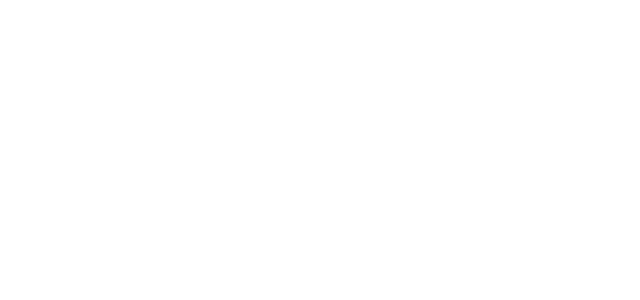
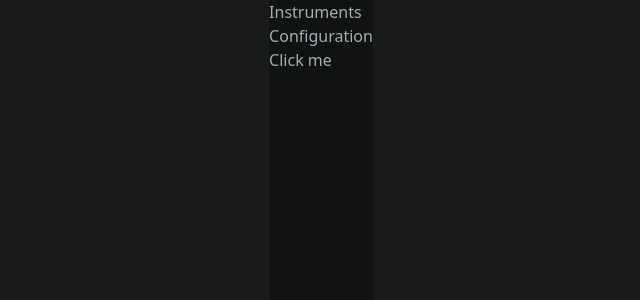
Before and after one commit to Z3TA-D3V/Instruments-Simulator-APP, an Angular app: page / in a window 1280 px wide. Shown: the top 300 px of the page, without its empty margins (319-959 px from the left). Built offline with nearby package versions, Linux system fonts and the light colour scheme.

Commit message:
feature: SSR start with link components + tailwindcss

```diff
--- /dev/null
+++ b/src/app/Models/HomePage/HomePage.model.ts
@@ -0,0 +1,5 @@
+export interface Link {
+    path: string
+    name: string,
+    params?: string[]
+}
--- a/src/app/app.routes.ts
+++ b/src/app/app.routes.ts
@@ -1,3 +1,9 @@
 import { Routes } from '@angular/router';
+import { HomePage } from './layout/HomePage/HomePage';
 
-export const routes: Routes = [];
+export const routes: Routes = [
+    {
+        path: "",
+        loadComponent: ()=> HomePage
+    }
+];
--- /dev/null
+++ b/src/app/components/Links.component.ts
@@ -0,0 +1,19 @@
+import { Component, inject, input, Input, InputSignal, Signal, signal, WritableSignal } from '@angular/core';
+import { RouterOutlet } from '@angular/router';
+import { Link } from '../Models/HomePage/HomePage.model';
+
+@Component({
+  selector: 'links-component',
+  imports: [RouterOutlet],
+  templateUrl: './Links.html'
+})
+export class LinksComponent {
+
+    links: InputSignal<Link[]> = input.required<Link[]>();
+
+
+    onButtonClick() {
+        this.links().push({path: 'new-path', name: 'New Link'});
+    }
+
+}
--- /dev/null
+++ b/src/app/components/Links.html
@@ -0,0 +1,8 @@
+<section class="bg-color-secondary h-dvh">
+    <ul>
+        @for(link of links(); track link.path){
+            <li>{{link.name}}</li>
+        }
+    </ul>
+    <button (click)="onButtonClick()">Click me</button>
+</section>
--- /dev/null
+++ b/src/app/layout/HomePage/HomePage.html
@@ -0,0 +1,4 @@
+
+<main class="flex flex-row justify-center gap-0">
+    <links-component [links]="links()"></links-component>
+</main>
--- /dev/null
+++ b/src/app/layout/HomePage/HomePage.service.ts
@@ -0,0 +1,23 @@
+import { Injectable } from "@angular/core";
+import { Link } from "../../Models/HomePage/HomePage.model";
+
+@Injectable({providedIn: 'root'})
+export class HomePageService {
+
+    initLinks(): Link[] {
+        return (
+            [
+                {
+                    path: "instruments",
+                    name: "Instruments"
+                },
+                {
+                    path: "configuration",
+                    name: "Configuration"
+                }
+            ]
+        )
+    }
+
+
+}
--- /dev/null
+++ b/src/app/layout/HomePage/HomePage.ts
@@ -0,0 +1,27 @@
+import { Component, inject, signal, effect } from '@angular/core';
+import { RouterOutlet } from '@angular/router';
+import { Link } from '../../Models/HomePage/HomePage.model';
+import { HomePageService } from './HomePage.service';
+import { LinksComponent } from '../../components/Links.component';
+
+@Component({
+  selector: 'home-page',
+  imports: [RouterOutlet, LinksComponent],
+  templateUrl: './HomePage.html'
+})
+export class HomePage {
+    homePageService = inject(HomePageService);
+    protected readonly title = signal('This is the Home Page');
+
+    links = signal(this.homePageService.initLinks());
+    selectedLink = signal(this.links()[0]);
+
+    constructor() {
+        effect(() => {
+            console.log("Links: ", this.links());
+        });
+    }
+
+
+
+}
--- a/src/index.html
+++ b/src/index.html
@@ -7,7 +7,7 @@
   <meta name="viewport" content="width=device-width, initial-scale=1">
   <link rel="icon" type="image/x-icon" href="favicon.ico">
 </head>
-<body>
+<body class="h-dvh w-full bg-color-primary text-subtle-color">
   <app-root></app-root>
 </body>
 </html>
--- a/src/styles.css
+++ b/src/styles.css
@@ -1,2 +1,14 @@
 /* You can add global styles to this file, and also import other style files */
 @import "tailwindcss";
+
+.bg-color-primary {
+    background-color: #191b1b;
+}
+
+.bg-color-secondary {
+    background-color: #111312;
+}
+
+.text-subtle-color{
+    color: #a6adb5 !important;
+}
```
